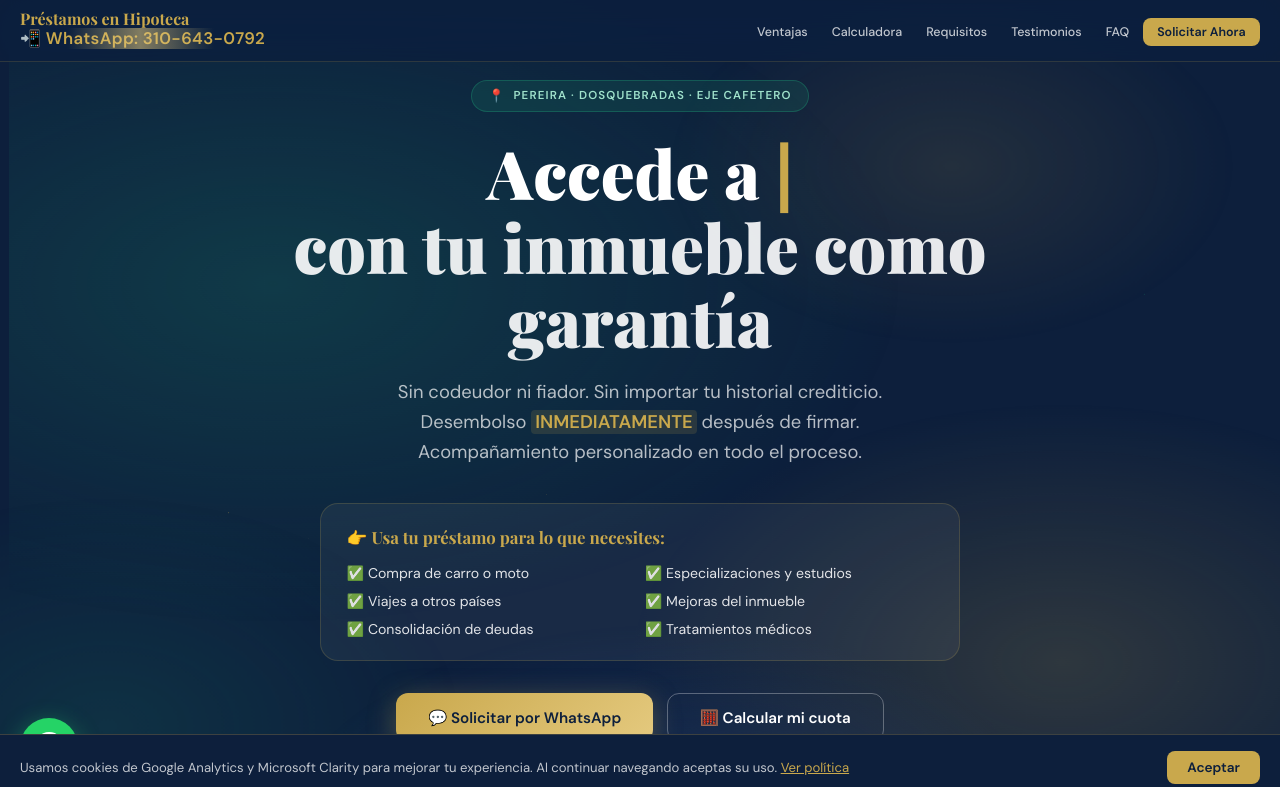
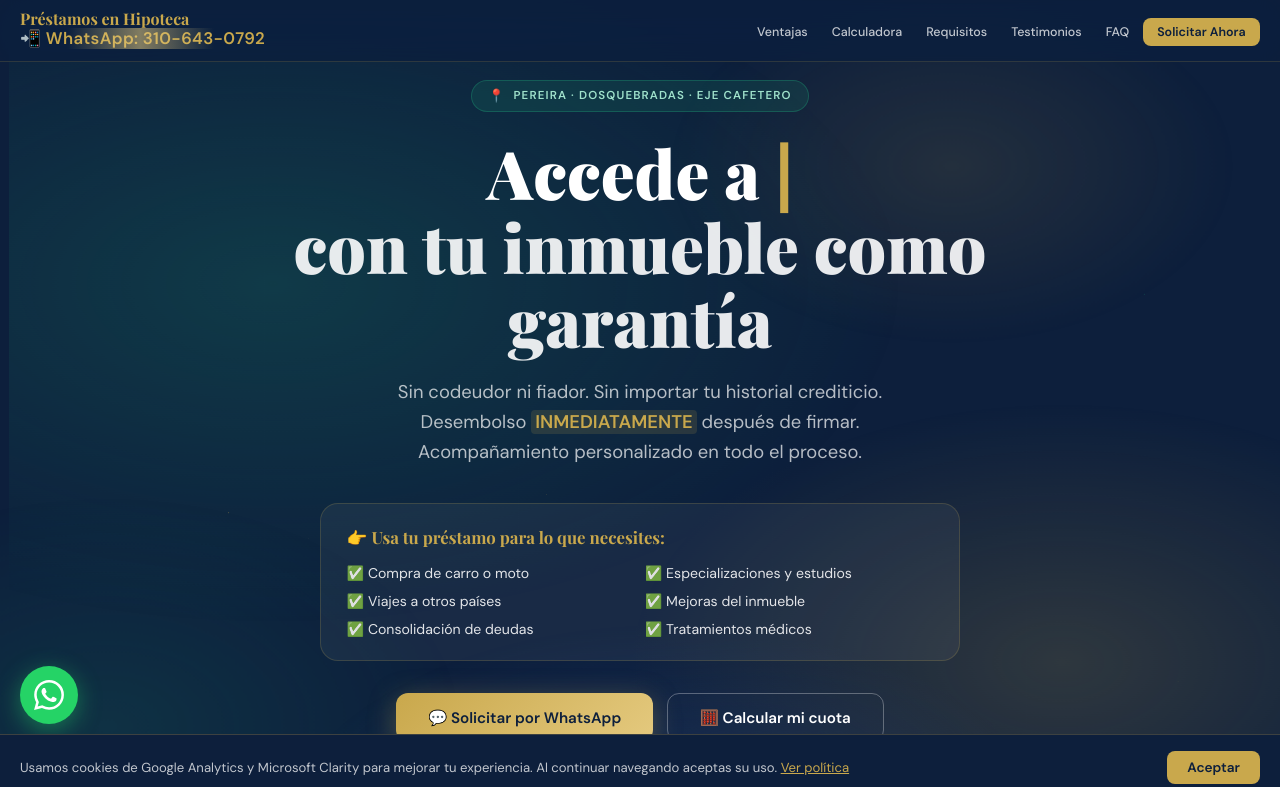
Before and after one commit to Juancho-Repo/prestamosenhipotecapereira, a website: page index.html in a window 1280 px wide. Shown: the top 787 px of the page. Drawn offline with nearby package versions, Linux system fonts and the light colour scheme; a web font is replaced by a local one.

Commit message:
Add files via upload

```diff
--- a/index.html
+++ b/index.html
@@ -27,16 +27,6 @@ j=d.createElement(s),dl=l!='dataLayer'?'&l='+l:'';j.async=true;j.src=
 'https://www.googletagmanager.com/gtm.js?id='+i+dl;f.parentNode.insertBefore(j,f);
 })(window,document,'script','dataLayer','GTM-5N99PSLL');</script>
 <!-- End Google Tag Manager -->
-
-  <!-- ═══ Microsoft Clarity ═══ -->
-<script type="text/javascript">
-    (function(c,l,a,r,i,t,y){
-        c[a]=c[a]||function(){(c[a].q=c[a].q||[]).push(arguments)};
-        t=l.createElement(r);t.async=1;t.src="https://www.clarity.ms/tag/"+i;
-        y=l.getElementsByTagName(r)[0];y.parentNode.insertBefore(t,y);
-    })(window, document, "clarity", "script", "w71erpsc6a");
-</script>
-  <!-- ═══ Microsoft Clarity ═══ -->
 
 <!-- ═══ Google Analytics 4 + Google Ads ═══
      CORRECCION: gtag() se declara UNA SOLA VEZ.
@@ -831,19 +821,43 @@ height="0" width="0" style="display:none;visibility:hidden"></iframe></noscript>
 </div>
 <script>
   /* ── Aviso de cookies ──────────────────────────────────────────
-     Oculta el banner al hacer clic en Aceptar.
-     Flag en memoria (variable JS), sin localStorage ni cookies propias.
-     El banner vuelve a aparecer en cada sesion nueva, que es el
-     comportamiento correcto para cumplir con la Ley 1581.
+     Al aceptar: oculta el banner Y baja el boton de WhatsApp
+     a su posicion original (bottom: 1.5rem).
+     Mientras el banner este visible: el boton sube automaticamente
+     para no quedar tapado. La altura del banner se calcula en tiempo
+     real con getBoundingClientRect() para que funcione en cualquier
+     tamano de pantalla.
   ─────────────────────────────────────────────────────────────── */
+  function ajustarWhatsApp() {
+    var banner = document.getElementById('cookieBanner');
+    var waWrapper = document.querySelector('.wa-wrapper');
+    if (!waWrapper) return;
+    if (banner && banner.style.display !== 'none') {
+      /* Banner visible: subir el boton la altura exacta del banner */
+      var altura = banner.getBoundingClientRect().height;
+      waWrapper.style.bottom = (altura + 12) + 'px';
+    } else {
+      /* Banner oculto: volver a la posicion original */
+      waWrapper.style.bottom = '1.5rem';
+    }
+  }
+
+/* Ejecutar cuando el DOM este completamente cargado.
+     Sin DOMContentLoaded, el script se ejecuta antes de que
+     el elemento .wa-wrapper exista en el HTML y querySelector
+     devuelve null. */
+  document.addEventListener('DOMContentLoaded', ajustarWhatsApp);
+
+  /* Reajustar si cambia el tamano de pantalla (orientacion, zoom) */
+  window.addEventListener('resize', ajustarWhatsApp);
+
+  /* Al aceptar: ocultar banner y bajar el boton */
   document.getElementById('btnAceptarCookies').addEventListener('click', function() {
     document.getElementById('cookieBanner').style.display = 'none';
+    ajustarWhatsApp();
   });
 
-  /* ── Cerrar modal de privacidad al hacer clic fuera del contenido ──
-     Permite cerrar el modal tocando el fondo oscuro,
-     comportamiento esperado por el usuario en movil y desktop.
-  ─────────────────────────────────────────────────────────────── */
+  /* ── Cerrar modal de privacidad al hacer clic fuera del contenido ── */
   document.getElementById('modalPrivacidad').addEventListener('click', function(e) {
     if (e.target === this) this.style.display = 'none';
   });
@@ -855,7 +869,7 @@ height="0" width="0" style="display:none;visibility:hidden"></iframe></noscript>
      Lógica en: src/utils/main.js → módulo 10 (POPUP WHATSAPP)
      Config en: src/config/site.js → whatsappNumber, whatsappMessage
      ══════════════════════════════════════════ -->
-<div class="wa-wrapper">
+<div class="wa-wrapper" style="transition: bottom 0.3s cubic-bezier(0.23, 1, 0.32, 1);">
   <!-- Popup de oferta — aparece automáticamente a los 10s -->
   <div class="wa-popup" id="waPopup" role="dialog" aria-label="Oferta especial WhatsApp">
     <button class="wa-popup-close" id="waClose" aria-label="Cerrar">✕</button>
@@ -885,6 +899,14 @@ height="0" width="0" style="display:none;visibility:hidden"></iframe></noscript>
      Cargado al final del body para no bloquear el render.
 -->
 <script src="src/utils/main.js"></script>
-
+  <!-- ═══ Microsoft Clarity ═══ -->
+<script type="text/javascript">
+    (function(c,l,a,r,i,t,y){
+        c[a]=c[a]||function(){(c[a].q=c[a].q||[]).push(arguments)};
+        t=l.createElement(r);t.async=1;t.src="https://www.clarity.ms/tag/"+i;
+        y=l.getElementsByTagName(r)[0];y.parentNode.insertBefore(t,y);
+    })(window, document, "clarity", "script", "w71erpsc6a");
+</script>
+  <!-- ═══ Microsoft Clarity ═══ -->
 </body>
 </html>
```
